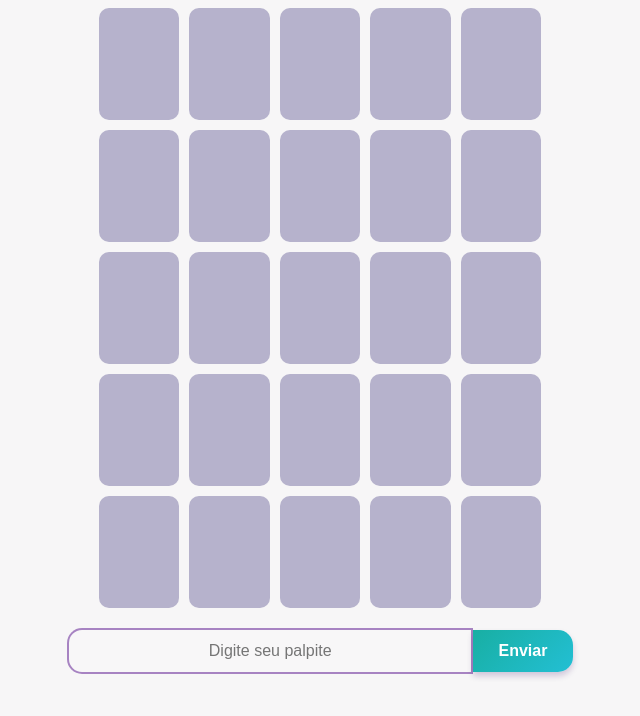
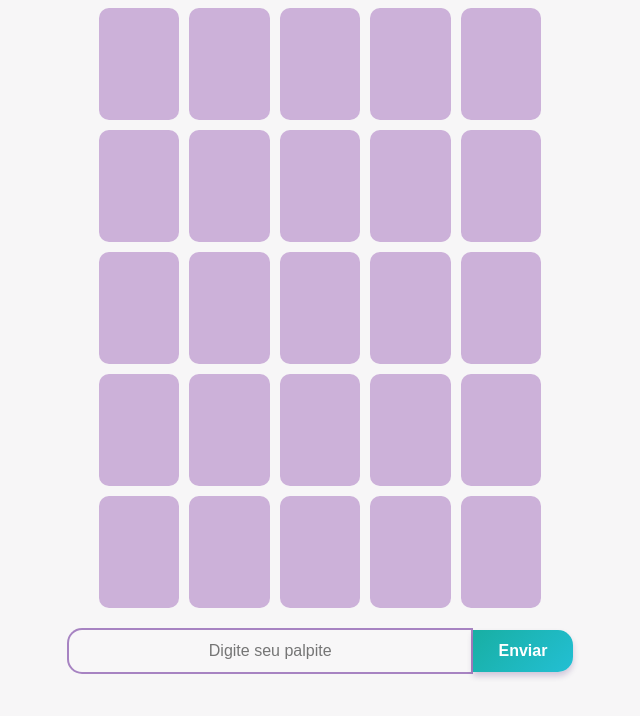
Before and after one commit to ruth-magalhaes/jogo_termo, a plain HTML site: page index.html in a window 1280 px wide. Shown: the whole page, without its empty margins (320-960 px from the left). Drawn offline with Linux system fonts and the light colour scheme.

Commit message:
alterando cor

```diff
--- a/termo.css
+++ b/termo.css
@@ -25,7 +25,7 @@ body{
 }
 
 .box {
-    background-color: #b6b2cc;
+    background-color: #b58dcaa6;
     border-radius: 10px;
     color: white;
     width: 20%;
```
